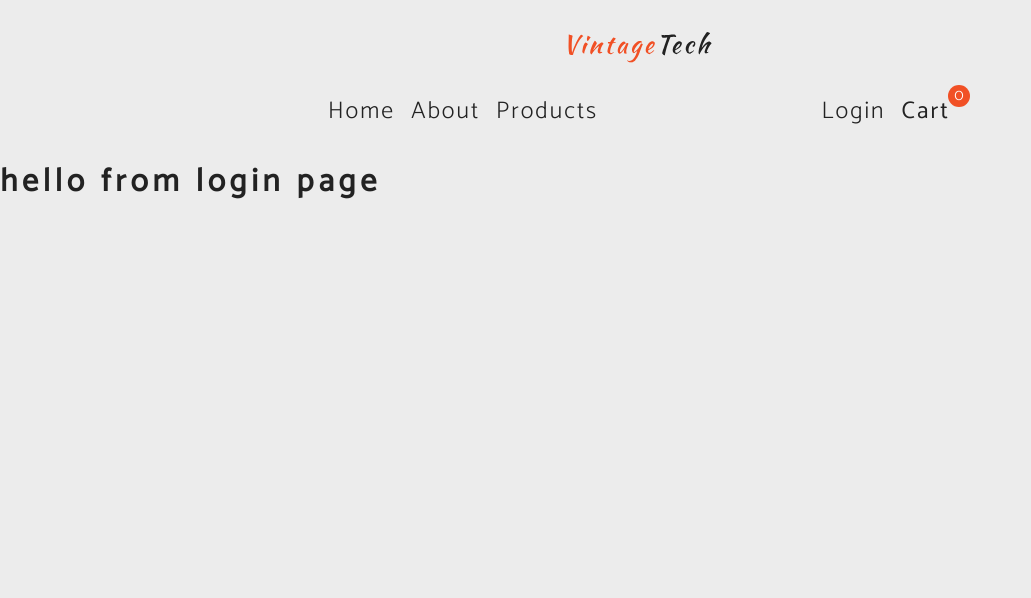
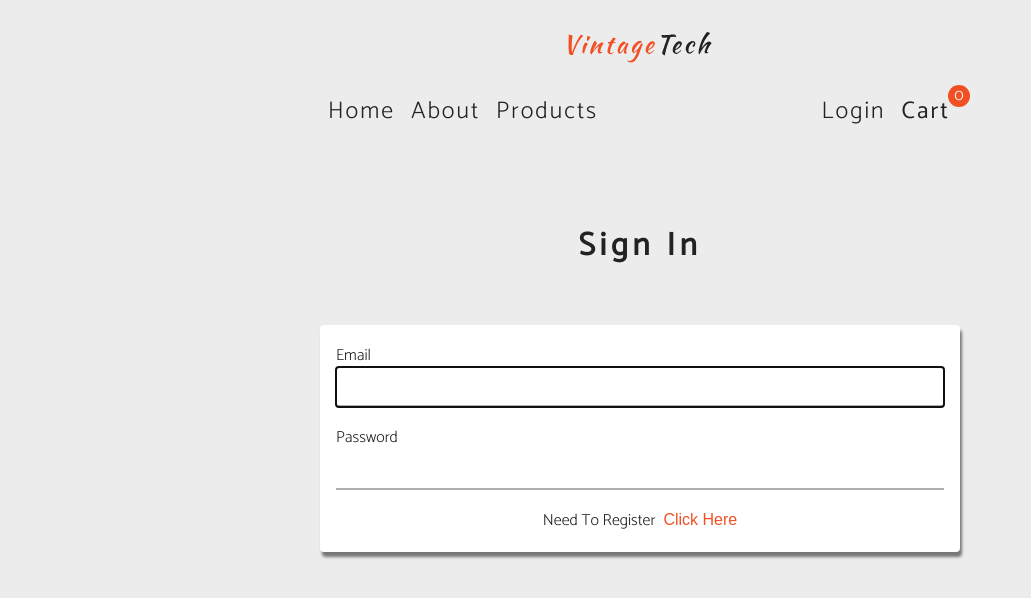
Before and after one commit to Ahmed-AlSharkawy/21-tech-store-react-strapi, a React (Create React App) app: page /login in a window 1280 px wide. Shown: the top 598 px of the page, without its empty margins (0-1031 px from the left). Built offline with nearby package versions, Linux system fonts and the light colour scheme; no server answers.

Commit message:
form validation basic setup

```diff
--- a/src/index.css
+++ b/src/index.css
@@ -3,7 +3,7 @@
 Fonts
 ======
 */
-@import url("https://fonts.googleapis.com/css?family=Catamaran:300,400|Kaushan+Script&display=swap");
+@import url('https://fonts.googleapis.com/css?family=Catamaran:300,400|Kaushan+Script&display=swap');
 /*
 ======
 Variables
@@ -14,8 +14,8 @@ Variables
   /* --primaryDarkColor: #4e1d51; */
   --primaryColor: #f15025;
   --primaryDarkColor: #c02c03;
-  --primaryFont: "Catamaran", sans-serif;
-  --slantedFont: "Kaushan Script", cursive;
+  --primaryFont: 'Catamaran', sans-serif;
+  --slantedFont: 'Kaushan Script', cursive;
   --mainWhite: #fff;
   --offWhite: #f7f7f7;
   --mainBackground: #ececec;
@@ -187,7 +187,7 @@ Hero
       rgba(0, 0, 0, 0.7) 50%,
       rgba(255, 255, 255, 0.1)
     ),
-    url("./assets/mainBcg.jpeg") center/cover no-repeat;
+    url('./assets/mainBcg.jpeg') center/cover no-repeat;
   display: flex;
   justify-content: center;
   align-items: center;
@@ -484,7 +484,9 @@ Login Form
   border-radius: var(--mainBorderRadius);
   box-shadow: var(--lightShadow);
 }
-
+.form-control {
+  margin-bottom: 1.25rem;
+}
 .form-control label {
   display: block;
 }
@@ -492,7 +494,6 @@ Login Form
   width: 100%;
   border: none;
   border-bottom: 2px solid var(--darkGrey);
-  margin-bottom: 1.25rem;
   padding: 0.5rem;
   font-size: 1.2rem;
 }
@@ -500,6 +501,14 @@ Login Form
 .stripe-errors {
   text-align: center;
   color: var(--mainRed);
+}
+.form-error {
+  color: var(--mainRed);
+  font-size: 0.7rem;
+  font-weight: bold;
+  font-family: Tahoma;
+  margin-top: 0.5rem;
+  text-transform: none;
 }
 .register-link {
   margin-bottom: 0;
@@ -734,7 +743,7 @@ Filters Section
   text-transform: capitalize;
   margin-bottom: 0.25rem;
 }
-.filters-form input[type="text"] {
+.filters-form input[type='text'] {
   border: 0.5px solid var(--mainBlack);
   font-size: 0.8rem;
   padding: 0.2rem;
@@ -747,7 +756,7 @@ Filters Section
   border-color: var(--mainBlack);
   border-width: 0.5px;
 }
-.filters-form input[type="checkbox"] {
+.filters-form input[type='checkbox'] {
   margin-right: 0.5rem;
 }
 .price-group p {
--- a/src/pages/Login.js
+++ b/src/pages/Login.js
@@ -1,5 +1,260 @@
-import React from "react";
+import React, { useEffect, useRef, useState } from 'react'
+import { useHistory } from 'react-router-dom'
+
+/* TODO
+  - validate email syntax with regex
+  - validate password syntax with regex
+  - validate username syntax with regex
+*/
+
+/* Form Functionality
+
+  // Changes functionality
+    - Validate email syntax
+    - Validate password length
+    - Validate re password match
+    - Validate username length
+
+    if not valid
+    - set isFieldPassed to false
+    - set isPassed to false
+    if valid
+    - set isFieldPassed to true
+    - check other fields
+      if all fields valid
+      - set isPassed to true
+
+  // Toggling functionality
+    - toggle isMember state
+    - reset fields to ''
+    - reset isPassed to null
+    - reset field states to null
+    - set focus to email field
+
+*/
 
 export default function Login() {
-  return <h1>hello from login page</h1>;
+  const history = useHistory()
+
+  /*  State values */
+  // input states
+  const [email, setEmail] = useState('')
+  const [password, setPassword] = useState('')
+  const [rePassword, setRePassword] = useState('')
+  const [username, setUsername] = useState('')
+  // form validation states
+  const [isMember, setIsMember] = useState(true)
+  const [isPassed, setIsPassed] = useState(null)
+  // input validation states
+  const [isEmailPassed, setIsEmailPassed] = useState(null)
+  const [isPasswordPassed, setIsPasswordPassed] = useState(null)
+  const [isRePasswordPassed, setIsRePasswordPassed] = useState(null)
+  const [isUsernamePassed, setIsUsernamePassed] = useState(null)
+  /* end of state values */
+
+  /* input refs */
+  const emailRef = useRef(null)
+
+  useEffect(() => {
+    emailRef.current.focus()
+  }, [])
+
+  /*  functions */
+  // form functionality
+  const handleSubmit = (e) => {
+    e.preventDefault()
+  }
+
+  const toggleIsMember = () => {
+    resetForm()
+    resetValidation()
+    setIsMember(!isMember)
+    emailRef.current.focus()
+  }
+
+  const resetForm = () => {
+    setEmail('')
+    setPassword('')
+    setRePassword('')
+    setUsername('')
+  }
+
+  const resetValidation = () => {
+    setIsPassed(null)
+    setIsEmailPassed(null)
+    setIsPasswordPassed(null)
+    setIsRePasswordPassed(null)
+    setIsUsernamePassed(null)
+  }
+
+  // validation handling
+  const handleEmailChange = (e) => {
+    const value = e.target.value
+    setEmail(value)
+    if (value) {
+      setIsEmailPassed(true)
+      if (
+        (isMember && isPasswordPassed) ||
+        (!isMember &&
+          isPasswordPassed &&
+          isRePasswordPassed &&
+          isUsernamePassed)
+      )
+        setIsPassed(true)
+    } else {
+      setIsEmailPassed(false)
+      setIsPassed(false)
+    }
+  }
+
+  const handlePasswordChange = (e) => {
+    const value = e.target.value
+    setPassword(value)
+    if (value.length > 6) {
+      setIsPasswordPassed(true)
+      if (
+        (isMember && isEmailPassed) ||
+        (!isMember && isEmailPassed && isRePasswordPassed && isUsernamePassed)
+      )
+        setIsPassed(true)
+    } else {
+      setIsPasswordPassed(false)
+      setIsPassed(false)
+    }
+  }
+
+  const handleRePasswordChange = (e) => {
+    const value = e.target.value
+    setRePassword(value)
+    if (value === password) {
+      setIsRePasswordPassed(true)
+      if (isEmailPassed && isPasswordPassed && isUsernamePassed)
+        setIsPassed(true)
+    } else {
+      setIsRePasswordPassed(false)
+      setIsPassed(false)
+    }
+  }
+
+  const handleUsernameChange = (e) => {
+    const value = e.target.value
+    setUsername(value)
+    if (value) {
+      setIsUsernamePassed(true)
+      if (isEmailPassed && isPasswordPassed && isRePasswordPassed)
+        setIsPassed(true)
+    } else {
+      setIsUsernamePassed(false)
+      setIsPassed(false)
+    }
+  }
+
+  /* end of functions */
+
+  return (
+    <section className='form section'>
+      <h2 className='section-title'>{isMember ? 'sign in' : 'register'}</h2>
+      {/* form section */}
+      <form className='login-form'>
+        {/* inputs block */}
+        {/* email input */}
+        <div className='form-control'>
+          <label htmlFor='email'>email</label>
+          <input
+            type='email'
+            name='email'
+            id='email'
+            ref={emailRef}
+            value={email}
+            onChange={(e) => handleEmailChange(e)}
+            onBlur={(e) => handleEmailChange(e)}
+          />
+          {isEmailPassed === false && (
+            <p className='form-error'>{`ex: "example@example.com"`}</p>
+          )}
+        </div>
+        {/* end of email input */}
+        {/* password input */}
+        <div className='form-control'>
+          <label htmlFor='password'>password</label>
+          <input
+            type='password'
+            name='password'
+            id='password'
+            // ref={passwordRef}
+            value={password}
+            onChange={(e) => handlePasswordChange(e)}
+            onBlur={(e) => handlePasswordChange(e)}
+          />
+          {isPasswordPassed === false && (
+            <p className='form-error'>{`at least 6 digits or numbers`}</p>
+          )}
+        </div>
+        {/* end of password input */}
+        {!isMember && (
+          <>
+            {/* rePassword input */}
+            <div className='form-control'>
+              <label htmlFor='rePassword'>re enter Password</label>
+              <input
+                type='password'
+                name='rePassword'
+                id='rePassword'
+                // ref={rePasswordRef}
+                value={rePassword}
+                onChange={(e) => handleRePasswordChange(e)}
+                onBlur={(e) => handleRePasswordChange(e)}
+              />
+              {isRePasswordPassed === false && (
+                <p className='form-error'>should match password field</p>
+              )}
+            </div>
+            {/* end of rePassword input */}
+            {/* username input */}
+            <div className='form-control'>
+              <label htmlFor='username'>user name</label>
+              <input
+                type='username'
+                name='username'
+                id='username'
+                // ref={usernameRef}
+                value={username}
+                onChange={(e) => handleUsernameChange(e)}
+                onBlur={(e) => handleUsernameChange(e)}
+              />
+              {isUsernamePassed === false && (
+                <p className='form-error'>should be at least 6 digits</p>
+              )}
+            </div>
+            {/* end of username input */}
+          </>
+        )}
+        {/* end of inputs block */}
+        {/* submit and toggle block */}
+        {isPassed === true && (
+          <button
+            type='submit'
+            className='btn btn-primary btn-block'
+            onClick={handleSubmit}
+          >
+            {(isMember && 'log in') || 'register'}
+          </button>
+        )}
+        {isPassed === false && (
+          <p className='form-empty'>please handel fields errors</p>
+        )}
+        {/* end of button */}
+        {/*  toggle  */}
+        <p className='register-link'>
+          {isMember ? 'need to register' : 'already a member'}
+          <button type='button' onClick={toggleIsMember}>
+            click here
+          </button>
+        </p>
+        {/* end of toggle  */}
+        {/* end of submit and toggle block */}
+      </form>
+      {/* end of form section */}
+    </section>
+  )
 }
--- a/src/utils/helpers.js
+++ b/src/utils/helpers.js
@@ -1,3 +1,4 @@
+import { useEffect, useRef } from 'react'
 // import URL from './URL'
 
 // helper functions
@@ -15,3 +16,13 @@ export function flattenProducts(products) {
 export function featuredProducts(products) {
   return products.filter((product) => product.featured === true)
 }
+
+// mount ref
+export function useDidMount() {
+  let isMountRef = useRef(false)
+
+  useEffect(() => {
+    isMountRef.current = true
+  }, [])
+  return isMountRef.current
+}
```
